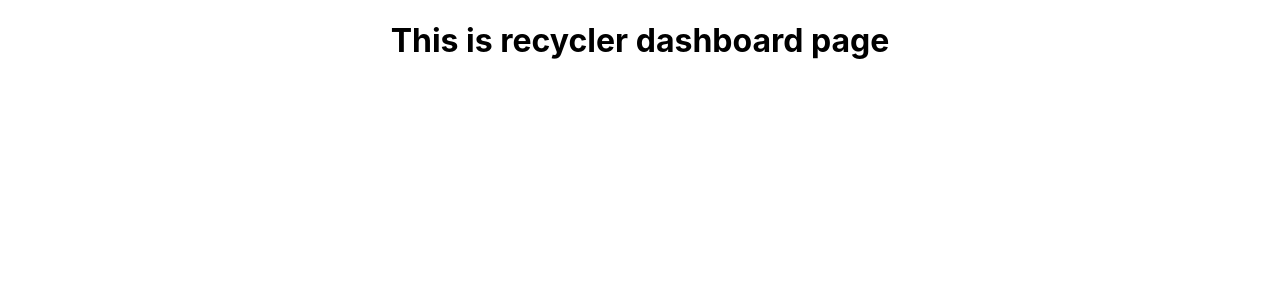
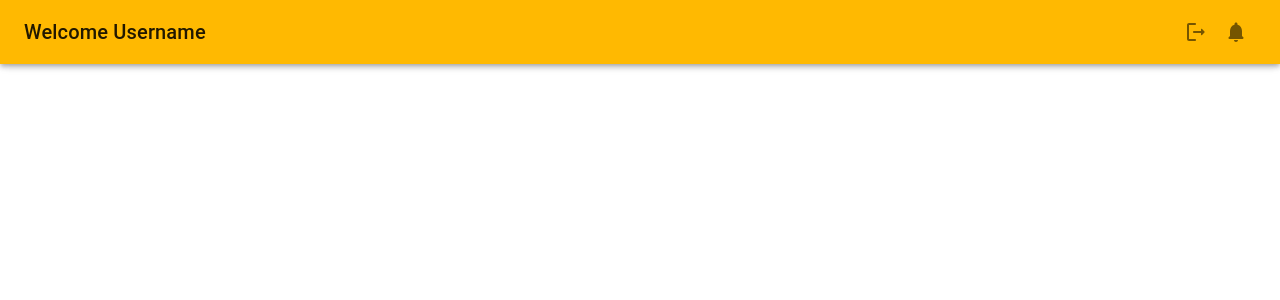
Before and after one commit to Ishikaa-Pitti/client, a React (Create React App) app: page /dashboardr in a window 1280 px wide. Shown: the top 300 px of the page. Built offline with nearby package versions, Linux system fonts and the light colour scheme.

Commit message:
recycler dashboard with navbar only

```diff
--- a/src/components/clientDashboard/dashboardSideBar.js
+++ b/src/components/clientDashboard/dashboardSideBar.js
@@ -10,7 +10,7 @@ import ListItemText from '@mui/material/ListItemText';
 import ScheduleOutlinedIcon from '@mui/icons-material/ScheduleOutlined';
 import PeopleAltOutlinedIcon from '@mui/icons-material/PeopleAltOutlined';
 import RecyclerList from './recyclerList';
-//import PickupSchedule from './pickupSchedule';
+import PickupSchedule from './pickupSchedule';
 const drawerWidth = 220;
 const Dashboardsidebar = () => {
     //const [isCollapsed, setIsCollapsed] = useState(false);
@@ -51,7 +51,7 @@ const Dashboardsidebar = () => {
     </Drawer>
     <Box component="main" sx={{ flexGrow: 1, p: 3 }}>
         <Toolbar/>
-        <RecyclerList />
+        <PickupSchedule />
     </Box>
     </Box>
 
--- a/src/pages/dashboardr.js
+++ b/src/pages/dashboardr.js
@@ -1,10 +1,12 @@
 import React from 'react'
-
+import { ThemeProvider } from '@mui/material';
+import { theme } from '../App';
+import DashboardNavbar from '../components/clientDashboard/dashboardNavbar'
 const Dashboardr = () => {
   return (
-    <div>
-      <h1>This is recycler dashboard page</h1>
-    </div>
+    <ThemeProvider theme={theme}>
+      <DashboardNavbar />
+    </ThemeProvider>
   )
 }
 
--- a/src/pages/home.js
+++ b/src/pages/home.js
@@ -4,12 +4,25 @@ import Slider from '../components/home/slider'
 import TurnScrapIntoCash from '../components/home/TurnScrapIntoCash'
 import NavBar from '../components/NavBar'
 import Footer from '../components/footer'
+import FaqDiv from '../components/home/FaqDiv'
+import FeaturesDiv from '../components/home/FeaturesDiv'
+import TypesofScrap from '../components/home/TypesofScrap'
+import JoinRecyclerDiv from '../components/home/JoinRecyclerDiv'
+import ScheduleDiv from '../components/home/ScheduleDiv'
+import WhyChooseUsDiv from '../components/home/WhyChooseUsDiv'
+import FloatBox from '../components/home/FloatBox'
 const Home = () => {
   return (
     <div>
       <NavBar />
       <Slider />
       <TurnScrapIntoCash />
+      <JoinRecyclerDiv />
+      <ScheduleDiv />
+      <WhyChooseUsDiv />
+      <FeaturesDiv />
+      <FaqDiv />
+      <FloatBox />
       <Footer />
     </div>
   )
--- a/src/pages/loginR.js
+++ b/src/pages/loginR.js
@@ -14,9 +14,7 @@ import Container from '@mui/material/Container';
 import { createTheme, ThemeProvider } from '@mui/material/styles';
 import { useNavigate } from 'react-router-dom';
 import Cookies from 'js-cookie';
-
-
-const theme = createTheme();
+import { theme } from '../App';
 
 export default function LoginR() {
   const navigate = useNavigate();
```
